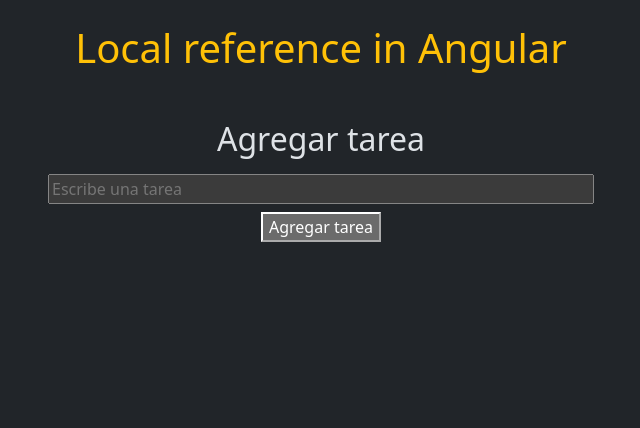
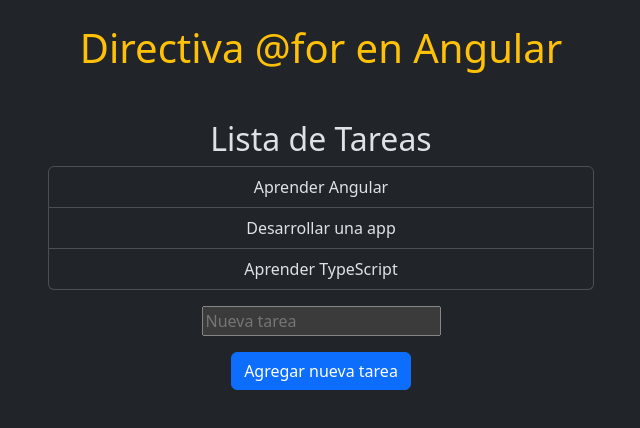
Before and after one commit to tavogus007/UDEMY_Angular, an Angular app: page / in a window 1280 px wide. Shown: the top 428 px of the page, without its empty margins (319-959 px from the left). Built offline with nearby package versions, Linux system fonts and the light colour scheme.

Commit message:
For directive: :memo: How to use the @for directive in angular

```diff
--- a/src/app/app.component.html
+++ b/src/app/app.component.html
@@ -1,6 +1,6 @@
 <section>
   <div class="container text-center">
     <h1 class="text-center text-warning my-4">{{ title }}</h1>
-    <app-agregar-tarea/>
+    <app-componente-for/>
   </div>
 </section>
--- a/src/app/app.component.ts
+++ b/src/app/app.component.ts
@@ -1,12 +1,12 @@
 import { Component } from '@angular/core';
-import { AgregarTareaComponent } from './agregar-tarea/agregar-tarea.component';
+import { ComponenteForComponent } from './componente-for/componente-for.component';
 @Component({
   selector: 'app-root',
   standalone: true,
-  imports: [AgregarTareaComponent],
+  imports: [ComponenteForComponent],
   templateUrl: './app.component.html',
   styleUrl: './app.component.css',
 })
 export class AppComponent {
-  title = 'Local reference in Angular';
+  title = 'Directiva @for en Angular';
 }
--- /dev/null
+++ b/src/app/componente-for/componente-for.component.html
@@ -0,0 +1,15 @@
+<div class="container mt-5">
+    <h2 class="text-center">Lista de Tareas</h2>
+    <ul class="list-group w-50 mx-auto">
+        @for (tarea of tareas; track tarea) {
+            <li class="list-group-item text-center">{{ tarea }}</li>
+        }
+    </ul>
+
+    <input #nuevaTarea type="text" placeholder="Nueva tarea" class="mt-3">
+    <div class="mt-3">
+        <button class="btn btn-primary" (click)="agregarTareas(nuevaTarea.value);
+        nuevaTarea.value =''">Agregar nueva tarea</button>
+    </div>
+
+</div>
--- /dev/null
+++ b/src/app/componente-for/componente-for.component.ts
@@ -0,0 +1,22 @@
+import { Component } from '@angular/core';
+
+@Component({
+  selector: 'app-componente-for',
+  standalone: true,
+  imports: [],
+  templateUrl: './componente-for.component.html',
+  styleUrl: './componente-for.component.css'
+})
+export class ComponenteForComponent {
+  tareas: string[] = [
+    "Aprender Angular",
+    "Desarrollar una app",
+    "Aprender TypeScript"
+  ];
+
+  agregarTareas(nuevaTarea: string):void{
+    if(nuevaTarea){
+      this.tareas.push(nuevaTarea);
+    }
+  }
+}
```
Also changed, not shown: src/app/componente-for/componente-for.component.css (added).
